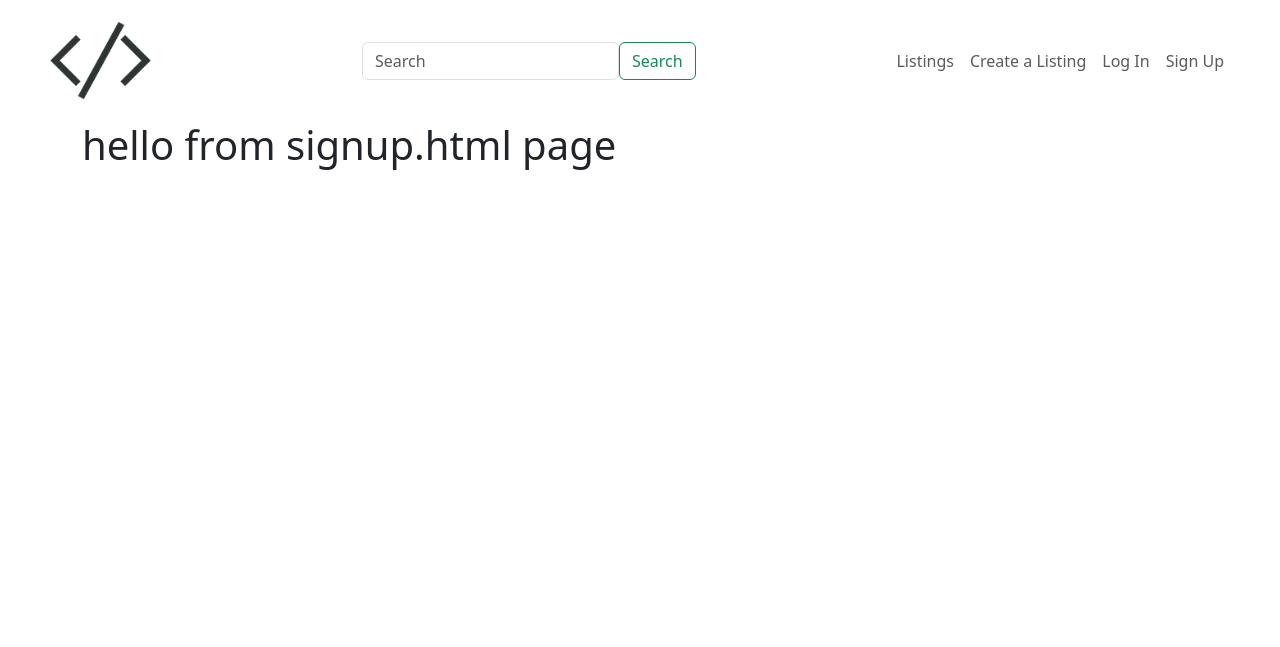
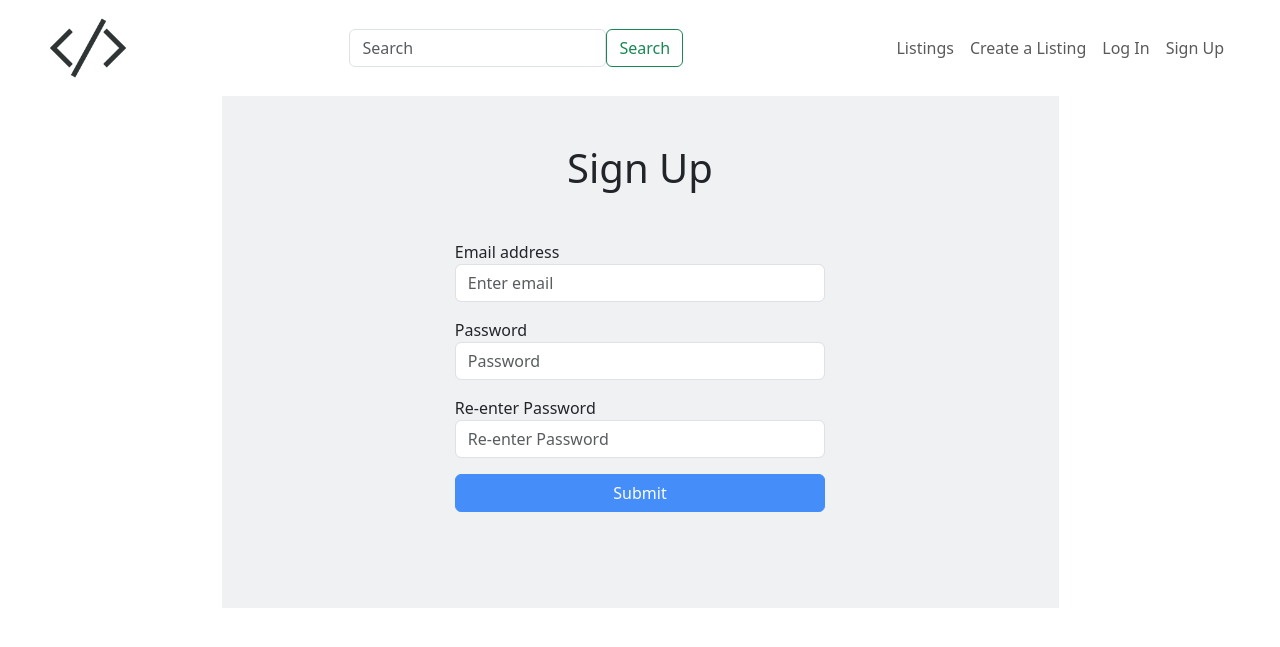
Before and after one commit to oenvinipas/PCMarket, a Flask app: page /signup in a window 1280 px wide. Shown: the top 647 px of the page. Run offline with Flask 3, Linux system fonts and the light colour scheme.

Commit message:
sign up page w/o footer

```diff
--- a/templates/_template.html
+++ b/templates/_template.html
@@ -9,7 +9,7 @@
 <body>
     <nav class="navbar navbar-expand-lg d-flex justify-content-between">
         <div class="ms-5">
-            <a class="navbar-brand" href="/"><img style="width: 105px; height: auto;" src="../static/images/projectLogo.png" alt="mock logo image"></a>
+            <a class="navbar-brand" href="/"><img style="width: 80px; height: auto;" src="../static/images/projectLogo.png" alt="mock logo image"></a>
             <button class="navbar-toggler" type="button" data-toggle="collapse" data-target="#navbarSupportedContent" aria-controls="navbarSupportedContent" aria-expanded="false" aria-label="Toggle navigation">
                 <span class="navbar-toggler-icon"></span>
             </button>
--- a/templates/signup.html
+++ b/templates/signup.html
@@ -3,6 +3,25 @@
 
 {% block body %}
 
-<h1>hello from signup.html page</h1>
+<div class="p-5 bg-secondary w-75 mx-auto" style="--bs-bg-opacity: .1;">
+    <h1 class="text-center mb-5">Sign Up</h1>
+    <div class="mx-auto w-50">
+        <form action="/" method="POST" class="mb-5">
+            <div class="form-group pb-3">
+                <label for="email">Email address</label>
+                <input type="email" class="form-control" name="email" id="email" aria-describedby="emailHelp" placeholder="Enter email" required>
+            </div>
+            <div class="form-group pb-3">
+                <label for="password">Password</label>
+                <input type="password" class="form-control" name="password" id="password" placeholder="Password">
+            </div>
+            <div class="form-group pb-3">
+                <label for="re-password">Re-enter Password</label>
+                <input type="password" class="form-control" name="re-password" id="re-password" placeholder="Re-enter Password">
+            </div>
+            <button type="submit" class="btn btn-primary w-100 opacity-75">Submit</button>
+        </form>
+    </div>
+</div>
 
 {% endblock %}
```
